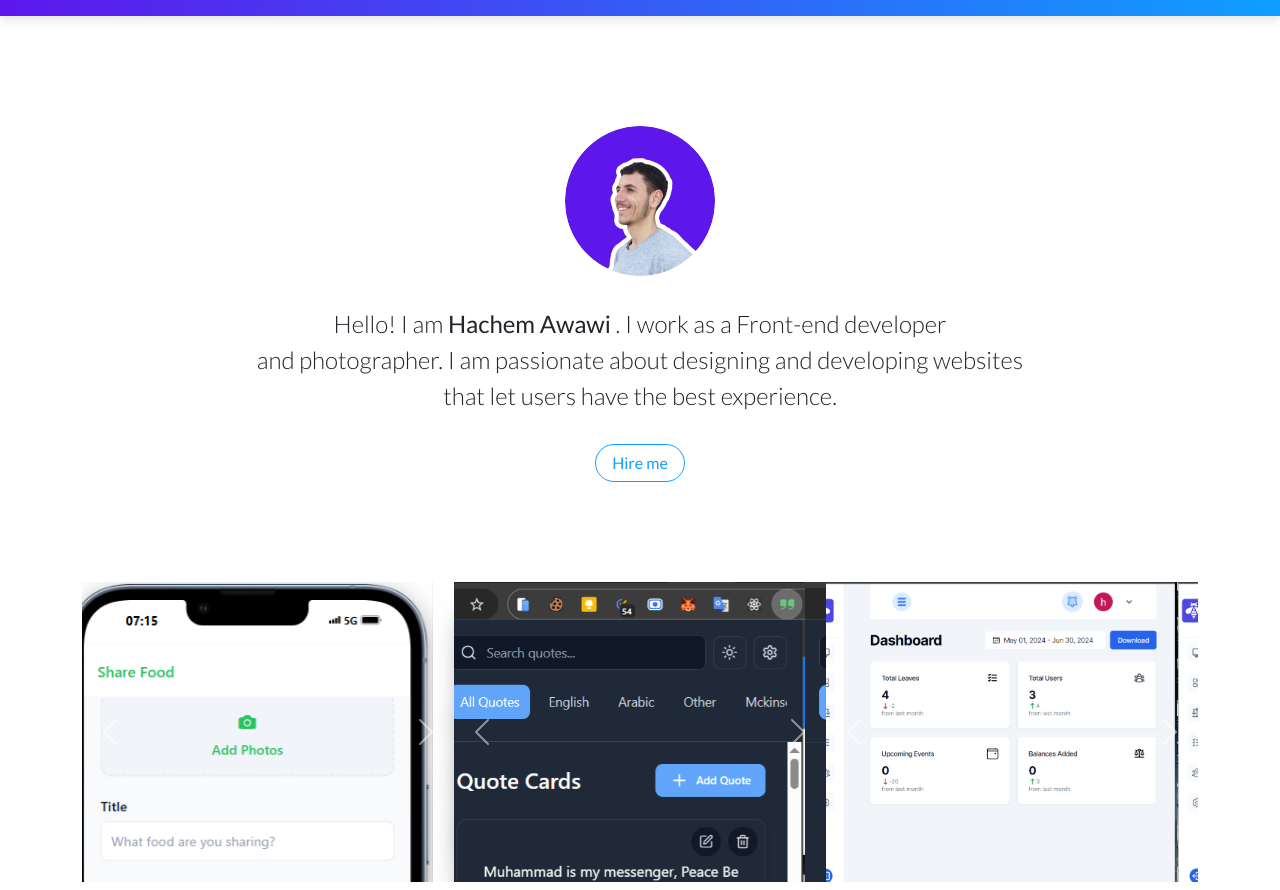
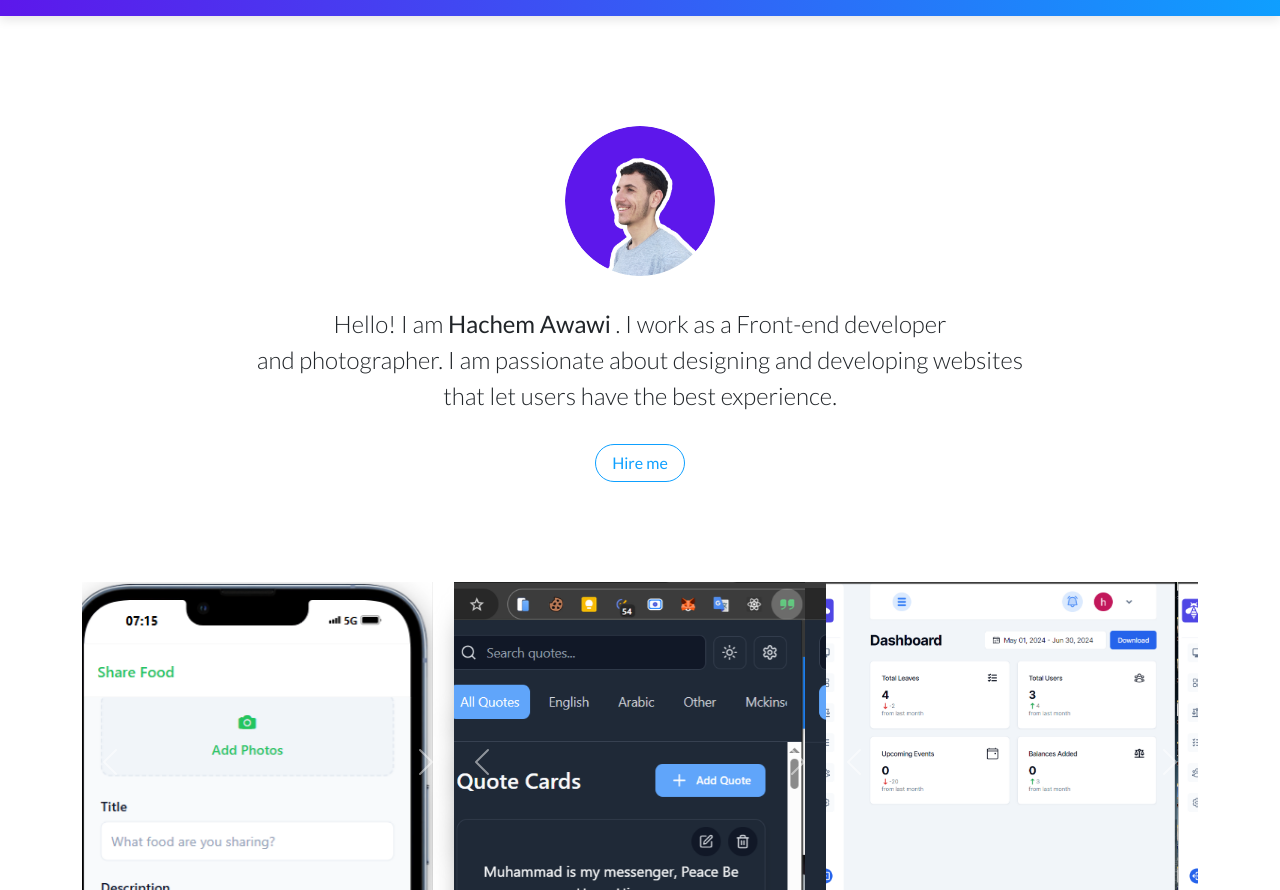
Before and after one commit to hachemawawi/portfolio, a plain HTML site: page index.html in a window 1280 px wide. Shown: the part 62-952 px from the top of the page. Drawn offline with Linux system fonts and the light colour scheme; files whose address does not match are found by name.

Commit message:
Update index.html

```diff
--- a/index.html
+++ b/index.html
@@ -58,7 +58,7 @@
 
     <style>
 .carousel {
-    height: 300px; /* or any consistent value like 350px */
+    height: 360px; /* or any consistent value like 350px */
     overflow: hidden;
 }
 
```
